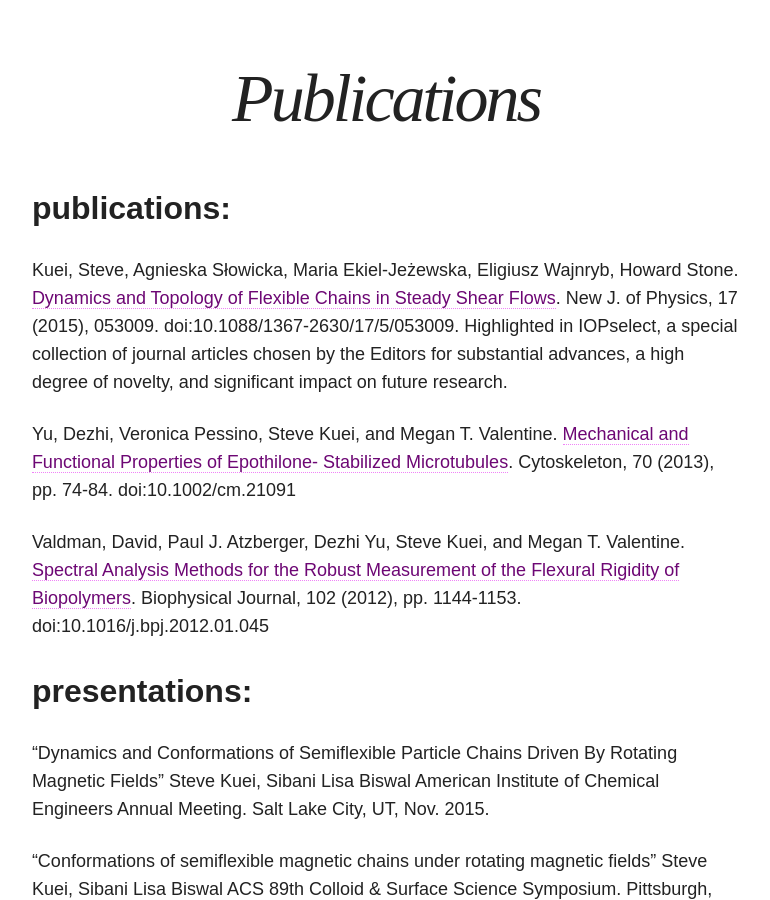
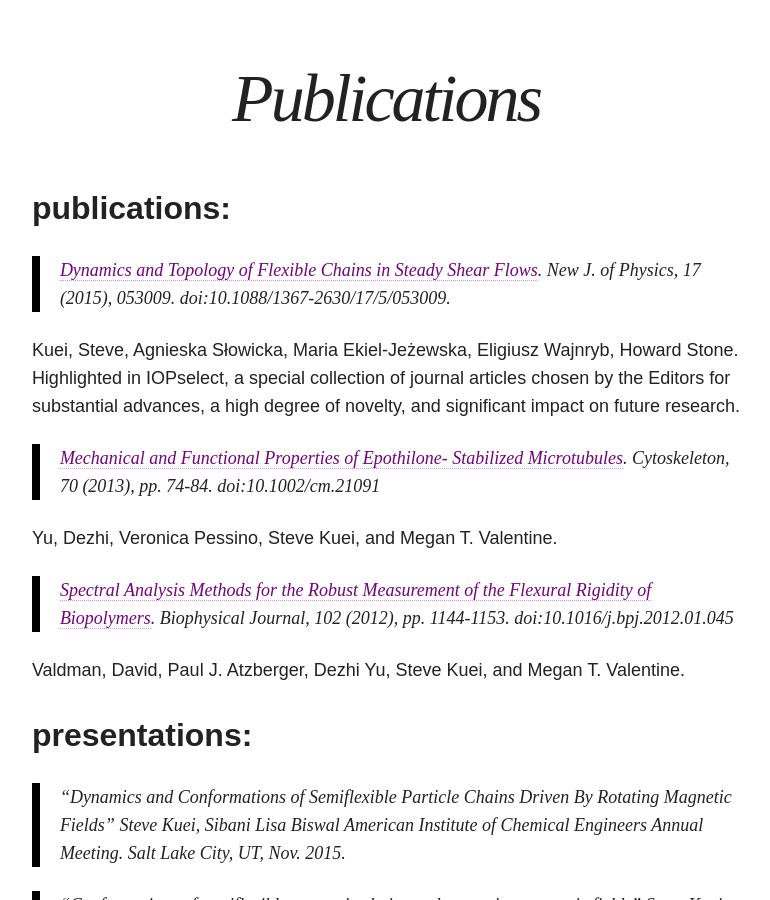
Before and after one commit to scallionpancake/old-website, a Jekyll site: the page built from publications/index.md, in a window 1280 px wide and 900 px high, scrolled down 390 px. Shown: the whole window, without its empty margins (254-1024 px from the left). Built offline with Jekyll 4.4.1, drawn with Linux system fonts in a browser that asks for light colours; nearby versions of some CDN libraries.

```diff
--- a/index.html
+++ b/index.html
@@ -8,9 +8,9 @@ image:
   credit: Steve Kuei
   creditlink: http://xiaokuayzhi.deviantart.com/art/swirl-mix-swirl-mix-356600577
 ---
-
+<div align="justify">
 Hello! I am currently a graduate student at Rice University, working with Lisa Biswal in the Department of Chemical and Biomolecular Engineering.
 In this site, you can find some of my research and other academic endeavors, as well as some unresolved vectors of thought, and other pursuits.
-
+</div>
 
 Under construction!
--- a/publications/index.md
+++ b/publications/index.md
@@ -8,37 +8,42 @@ modified: 2015-12-25
 
 ## publications:
 
-Kuei, Steve, Agnieska Słowicka, Maria Ekiel-Jeżewska, Eligiusz Wajnryb, Howard Stone. [Dynamics and Topology of Flexible
+>[Dynamics and Topology of Flexible
 Chains in Steady Shear Flows](http://dx.doi.org/10.1088/1367-2630/17/5/053009). New J. of Physics, 17 (2015), 053009. doi:10.1088/1367-2630/17/5/053009.
-Highlighted in IOPselect, a special collection of journal articles chosen by the Editors for substantial advances, a high degree of novelty, and significant
+
+Kuei, Steve, Agnieska Słowicka, Maria Ekiel-Jeżewska, Eligiusz Wajnryb, Howard Stone. Highlighted in IOPselect, a special collection of journal articles chosen by the Editors for substantial advances, a high degree of novelty, and significant
 impact on future research.
 
-Yu, Dezhi, Veronica Pessino, Steve Kuei, and Megan T. Valentine. [Mechanical and Functional Properties of Epothilone-
+>[Mechanical and Functional Properties of Epothilone-
 Stabilized Microtubules](http://dx.doi.org/10.1002/cm.21091). Cytoskeleton, 70 (2013), pp. 74-84. doi:10.1002/cm.21091
 
-Valdman, David, Paul J. Atzberger, Dezhi Yu, Steve Kuei, and Megan T. Valentine. [Spectral Analysis Methods for the Robust
+Yu, Dezhi, Veronica Pessino, Steve Kuei, and Megan T. Valentine.
+
+>[Spectral Analysis Methods for the Robust
 Measurement of the Flexural Rigidity of Biopolymers](http://dx.doi.org/10.1016/j.bpj.2012.01.045). Biophysical Journal, 102 (2012), pp. 1144-1153.
 doi:10.1016/j.bpj.2012.01.045
+
+Valdman, David, Paul J. Atzberger, Dezhi Yu, Steve Kuei, and Megan T. Valentine.
 
 
 ## presentations:
 
-“Dynamics and Conformations of Semiflexible Particle Chains Driven By Rotating Magnetic Fields”
+>“Dynamics and Conformations of Semiflexible Particle Chains Driven By Rotating Magnetic Fields”
 Steve Kuei, Sibani Lisa Biswal
 American Institute of Chemical Engineers Annual Meeting. Salt Lake City, UT, Nov. 2015.
 
-“Conformations of semiflexible magnetic chains under rotating magnetic fields”
+>“Conformations of semiflexible magnetic chains under rotating magnetic fields”
 Steve Kuei, Sibani Lisa Biswal
 ACS 89th Colloid & Surface Science Symposium. Pittsburgh, PA, June 2015.
 
-“Using simple flows to tie knots in flexible fibers”
+>“Using simple flows to tie knots in flexible fibers”
 Steve Kuei, Chris Sadlej, Howard Stone
 APS 65th Annual Division of Fluids Dynamics Meeting. San Diego, CA, November 2012.
 
-“Spectral analysis methods for flexural rigidity measurements”
+>“Spectral analysis methods for flexural rigidity measurements”
 Steve Kuei, Dezhi Yu, Megan Valentine
 RISE Summer Research Colloqium. Santa Barbara, CA, August 2011.
 
-“Polymer crystallization on curved surfaces”
+>“Polymer crystallization on curved surfaces”
 Steve Kuei, Lynn Loo
 PEI Summer of Learning Symposium. Princeton, NJ, Sept 2010.
```
Also changed, not shown: about/index.md (+3 -1 lines).
